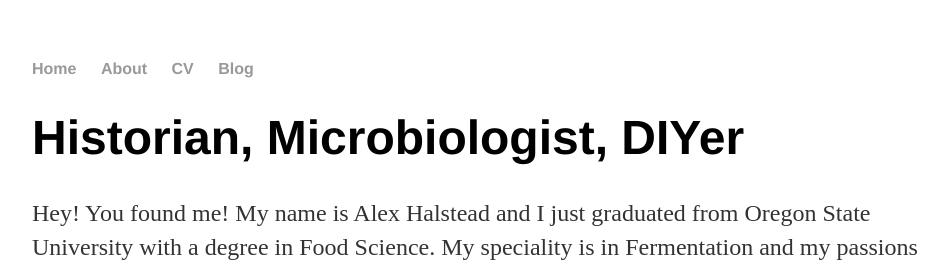
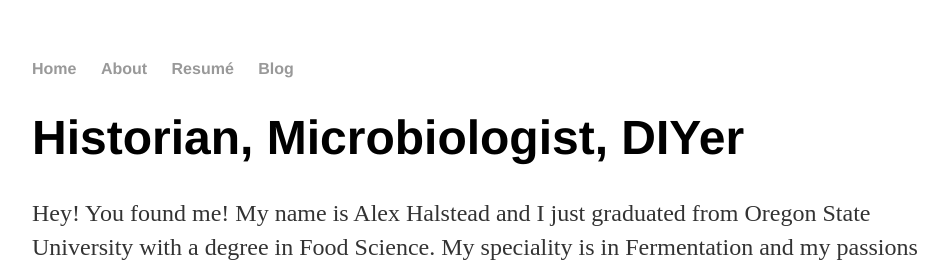
Before and after one commit to alexhalstead/alexhalstead.github.io, a Jekyll site: the page built from about/index.html, in a window 1280 px wide. Shown: the top 262 px of the page, without its empty margins (160-1108 px from the left). Built offline with Jekyll 4.4.1, drawn with Linux system fonts in a browser that asks for light colours.

Commit message:
Changed the layout of the website. Changing 'cv' to 'resumé'.

```diff
--- a/_layouts/default.html
+++ b/_layouts/default.html
@@ -10,7 +10,7 @@
 	    		<ul>
 	        		<li><a href="/">Home</a></li>
 		        	<li><a href="/about">About</a></li>
-	        		<li><a href="/cv">CV</a></li>
+	        		<li><a href="/resume">Resumé</a></li>
 	        		<li><a href="/blog">Blog</a></li>
 	    		</ul>
 			</nav>
```
